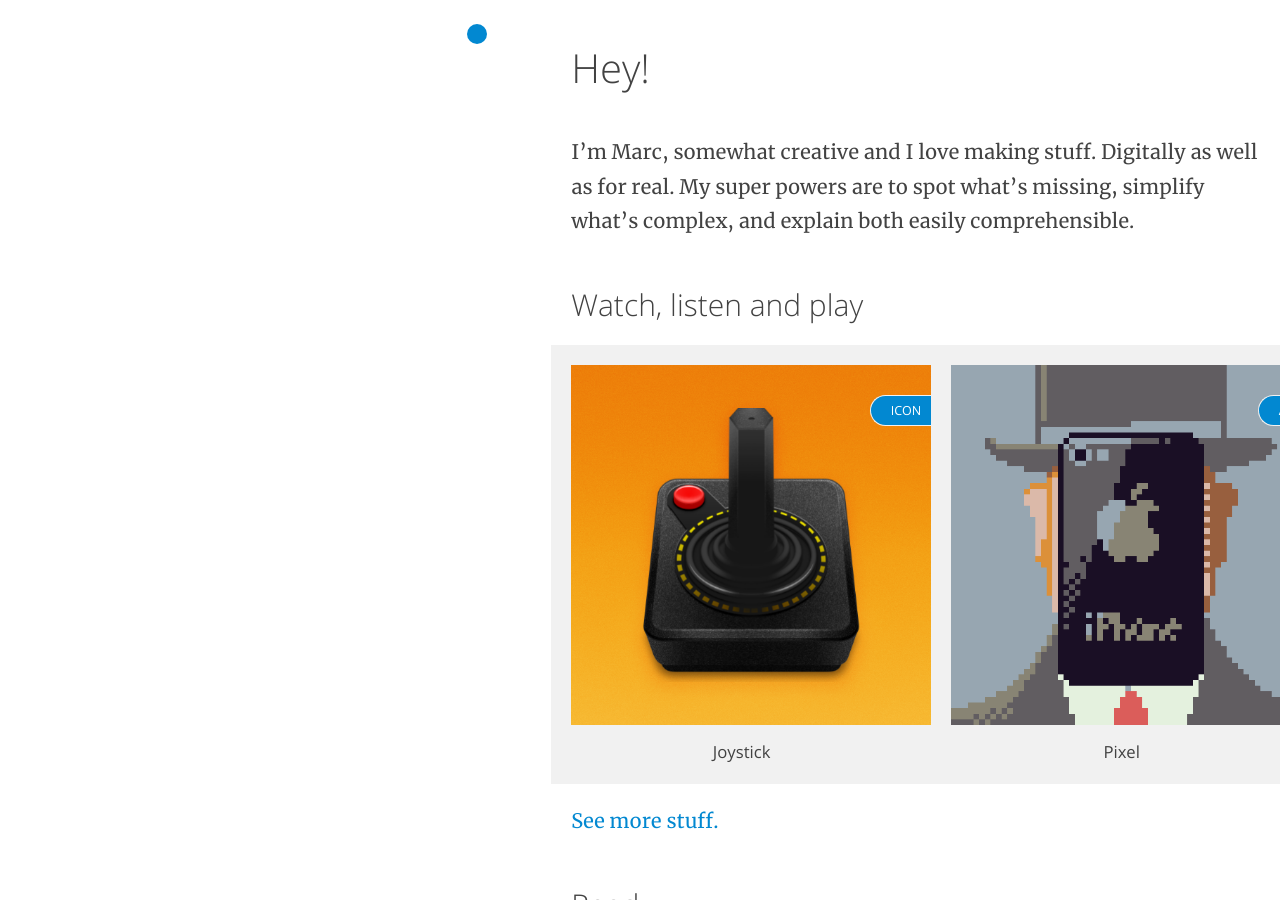
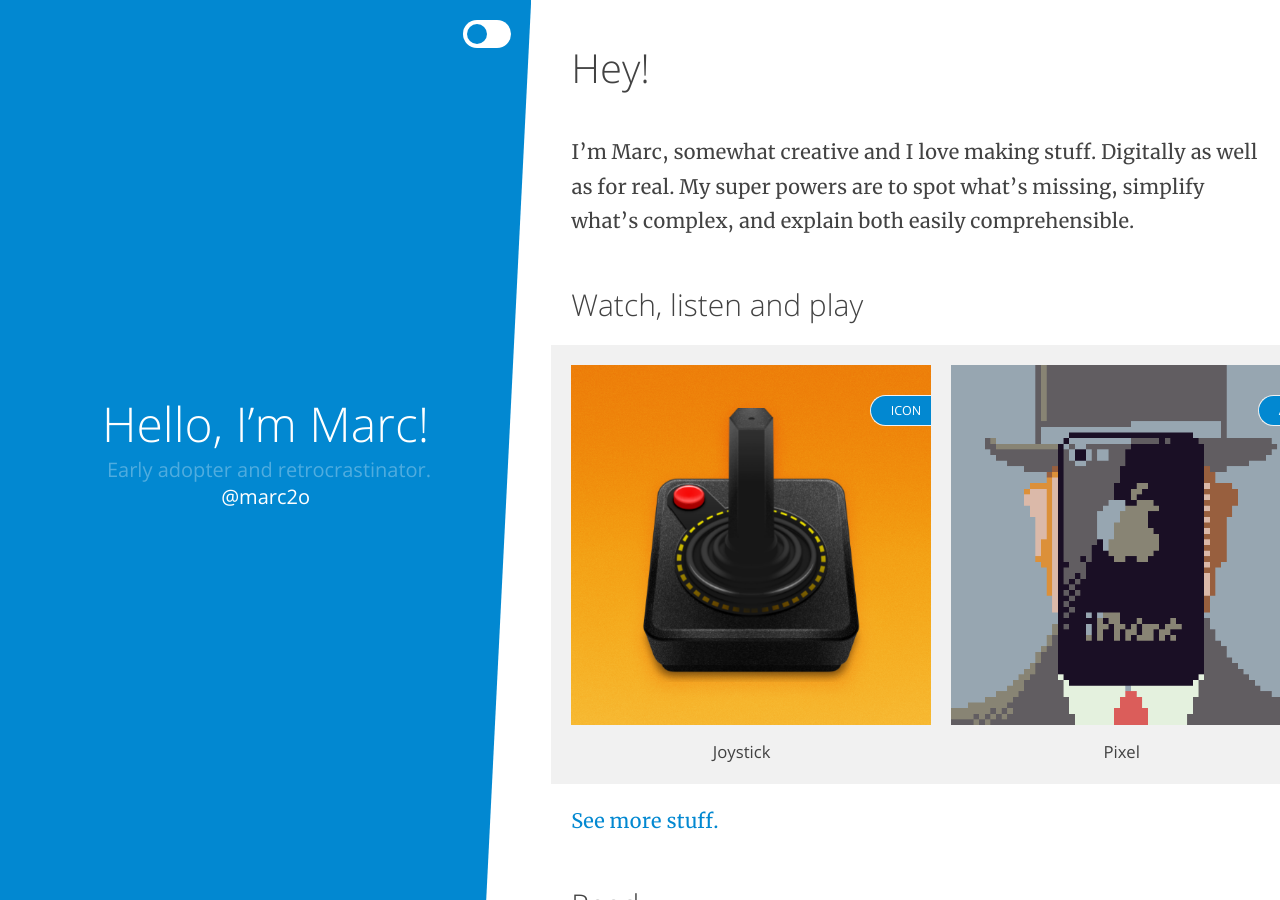
Before and after one commit to marc2o/marc2o.github.io, a Jekyll site: the page built from index.md, in a window 1280 px wide and 900 px high. Built offline with Jekyll 4.4.1, drawn with Linux system fonts in a browser that asks for light colours.

Commit message:
Update index.css

```diff
--- a/assets/css/index.css
+++ b/assets/css/index.css
@@ -182,7 +182,7 @@ header {
     overflow: hidden;
     color: var(--fill-color);
     /*background-image: linear-gradient(160deg, #0277bd 33%, #26a69a 80%);*/
-    background-color: var(--fill-color);
+    background-color: var(--spot-color);
     clip-path: polygon(0% 0%, 100% 0%, 100% calc(100% - 5vh), 0% 100%);
     -webkit-clip-path: polygon(0% 0%, 100% 0%, 100% calc(100% - 5vh), 0% 100%);
 }
```
